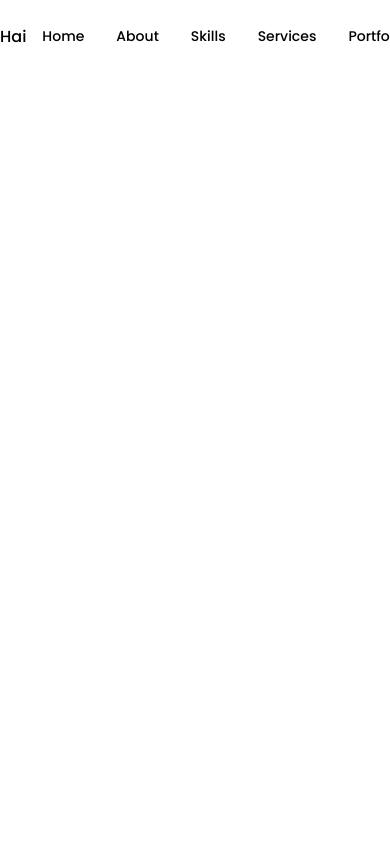
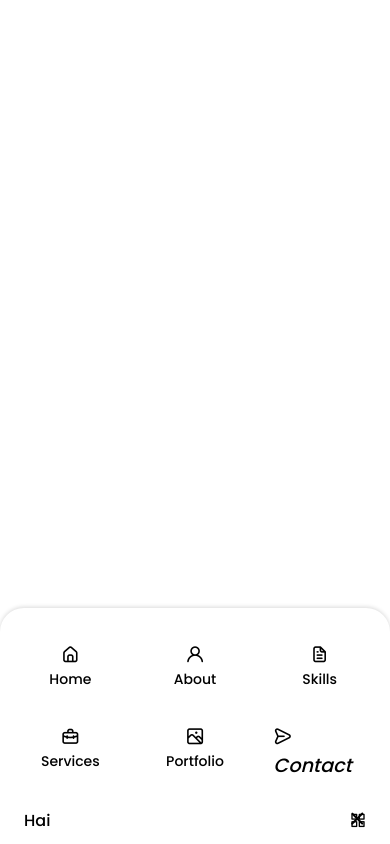
Before and after one commit to SShindow/portfolio, a React (Create React App) app: page / in a window 390 px wide. Built offline with nearby package versions, Linux system fonts and the light colour scheme.

Commit message:
header-med-responsive

```diff
--- a/src/App.css
+++ b/src/App.css
@@ -171,7 +171,10 @@
 /* Breakpoints */
 /* For large devices */
 @media screen and (max-width: 992px){
-
+  .container{
+    margin-left: var(--mb-1-5);
+    margin-right: var(--mb-1-5);
+  }
 }
 
 /* For medium devices */
--- a/src/components/header/Header.jsx
+++ b/src/components/header/Header.jsx
@@ -11,7 +11,7 @@
         <div className="nav__menu">
           <ul className="nav__list grid">
             <li className="nav__item">
-              <a href="#home" className="nav__link">
+              <a href="#home" className="nav__link active-link">
                 <i className="uil uil-estate nav__icon"></i>Home
               </a>
             </li>
--- a/src/components/header/header.css
+++ b/src/components/header/header.css
@@ -4,7 +4,7 @@
     top: 0;
     left: 0;
     z-index: var(--z-fixed);
-    background-color: var(--container-color);
+    background-color: var(--body-color);
 }
 
 .nav {
@@ -41,3 +41,63 @@
 .nav__toggle{
     display: none;
 }
+
+/* Active link */
+.active-link,
+.nav__link:hover{
+    color: var(--title-color-dark);
+}
+
+/* Breakpoints */
+/* For medium devices */
+@media screen and (max-width: 768px){
+    .header{
+        top: initial;
+        bottom: 0;
+    }
+
+    .nav{
+        height: var(--header-height);
+    }
+
+    .nav__menu{
+        position: fixed;
+        bottom: 0;
+        left: 0;
+        width: 100%;
+        background-color: var(--body-color);
+        padding: 2rem 1.5rem 4rem;
+        box-shadow: 0 -1px 4px rgba(0,0,0,0.15);
+        border-radius: 1.5rem 1.5rem 0 0;
+        transition: .3s;
+    }
+
+    .nav__list{
+        display: grid;
+        grid-template-columns: repeat(3, 1fr);
+        gap: 2rem;
+    }
+
+    .nav__icon{
+        font-size: 1.2rem;
+    }
+
+    .nav__close{
+        position: absolute;
+        right: 1.3rem;
+        bottom: .5rem;
+        font-size: 1.5rem;
+        cursor: pointer;
+        color: var(--title-color)
+    }
+
+    .nav__close:hover{
+        color: var(--title-color-dark);
+    }
+
+    .nav__icon,
+    .nav__close,
+    .nav__toggle{
+        display: block;
+    }
+}
```
